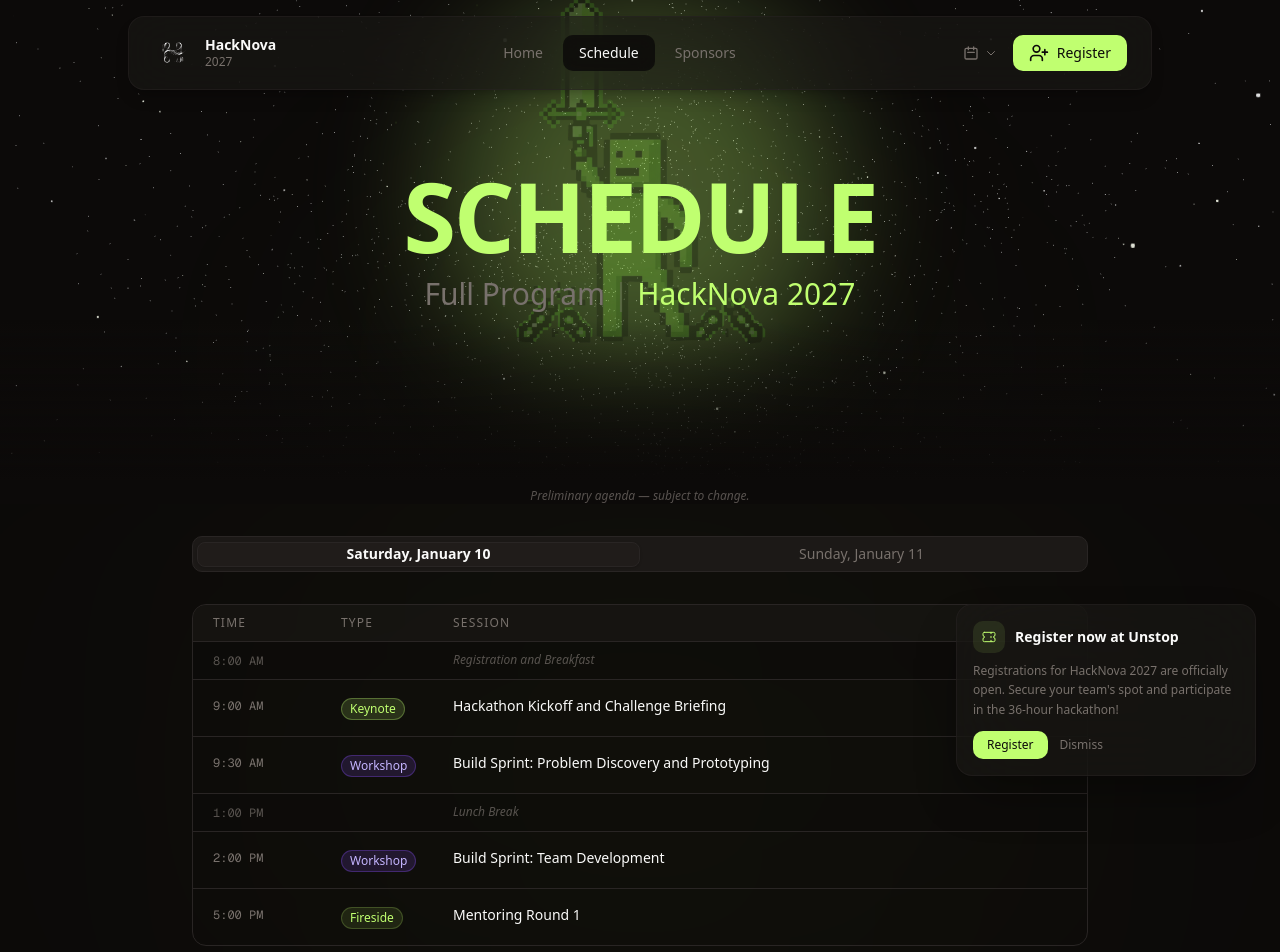
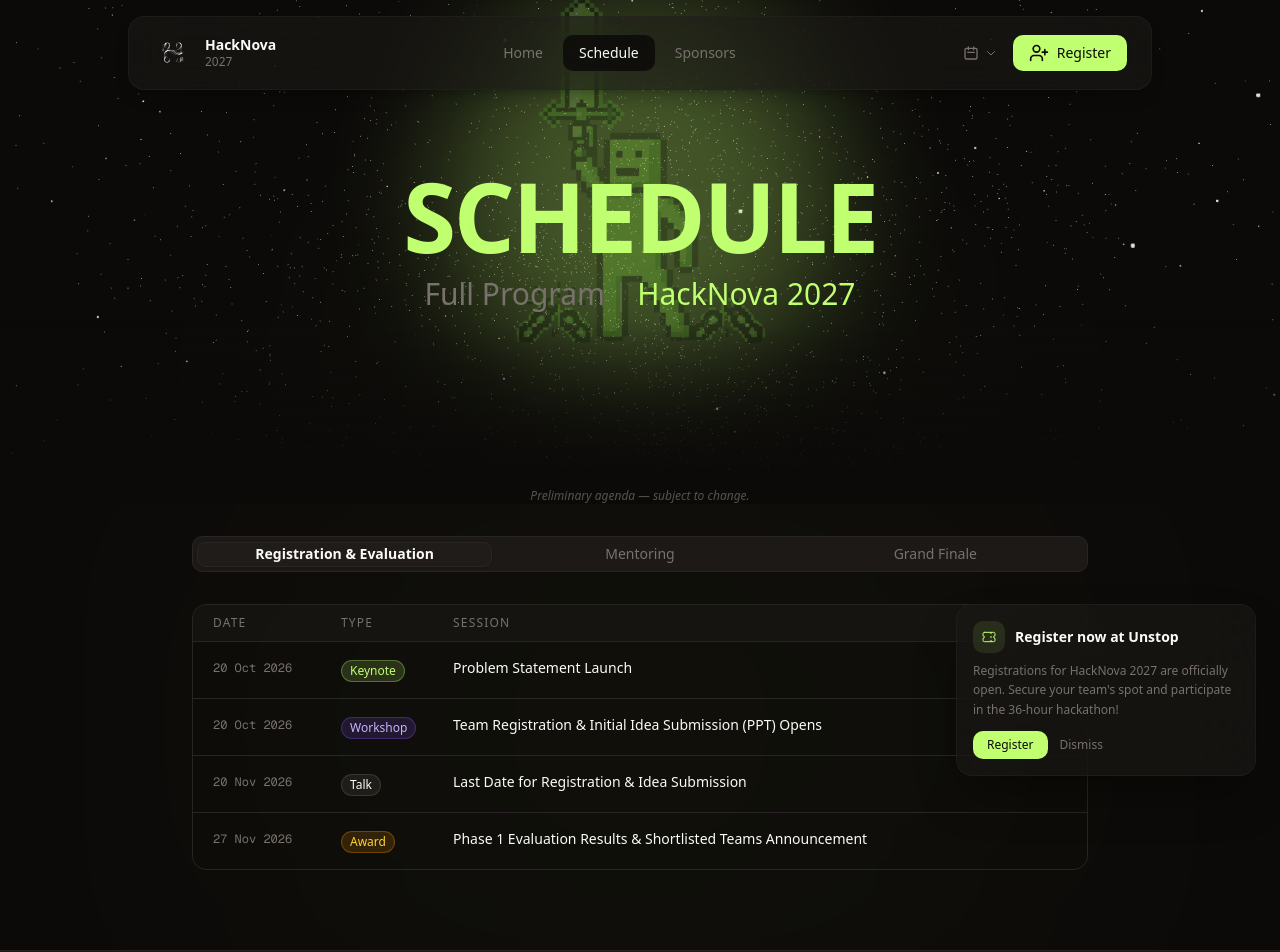
Before and after one commit to adtytiw/hacknova-2027, a Next.js app: page /schedule in a window 1280 px wide. Shown: the top 952 px of the page. Built offline with nearby package versions, Linux system fonts and the light colour scheme.

Commit message:
Update schedule with 2026-27 event timeline

```diff
--- a/src/components/sections/schedule.tsx
+++ b/src/components/sections/schedule.tsx
@@ -36,7 +36,7 @@
       {/* Main track */}
       <div className="divide-y divide-[#292524] overflow-hidden rounded-xl border border-[#292524]">
         <div className="hidden gap-4 bg-[#1C1917]/60 px-5 py-2.5 sm:grid sm:grid-cols-[7rem_6rem_1fr]">
-          <span className="text-xs tracking-widest text-[#78716C] uppercase">Time</span>
+          <span className="text-xs tracking-widest text-[#78716C] uppercase">Date</span>
           <span className="text-xs tracking-widest text-[#78716C] uppercase">Type</span>
           <span className="text-xs tracking-widest text-[#78716C] uppercase">Session</span>
         </div>
@@ -114,7 +114,7 @@
           <h2 className="text-2xl font-bold text-[#FAFAF9] sm:text-3xl">Schedule</h2>
           <div className="mt-3 h-1 w-16 rounded-full bg-[#C0FF70]" />
           <p className="mt-3 text-sm text-[#78716C]">
-            Jan 10–11, 2027 · Bharati Vidyapeeth Campus, Navi Mumbai
+            Oct 2026 – Feb 2027 · Bharati Vidyapeeth Campus, Navi Mumbai
           </p>
           {/* Change 3: preliminary disclaimer */}
           <p className="mt-1.5 text-xs text-[#78716C]/70 italic">
@@ -124,7 +124,7 @@
         )}
 
         <div className="mx-auto max-w-4xl">
-          <Tabs defaultValue="saturday">
+          <Tabs defaultValue="registration">
             <TabsList className="mb-6 h-auto w-full rounded-lg border border-[#292524] bg-[#1C1917] p-1">
               {schedule.map((day) => (
                 <TabsTrigger
--- a/src/data/schedule-data.ts
+++ b/src/data/schedule-data.ts
@@ -28,29 +28,84 @@
 
 export const schedule: ScheduleDay[] = [
   {
-    date: "2027-01-10",
-    label: "Saturday, January 10",
-    value: "saturday",
+    date: "2026-10-20",
+    label: "Registration & Evaluation",
+    value: "registration",
     sessions: [
-      { start: "8:00 AM", end: "9:00 AM", type: "logistics", title: "Registration and Breakfast" },
-      { start: "9:00 AM", end: "9:30 AM", type: "keynote", title: "Hackathon Kickoff and Challenge Briefing" },
-      { start: "9:30 AM", end: "1:00 PM", type: "workshop", title: "Build Sprint: Problem Discovery and Prototyping" },
-      { start: "1:00 PM", end: "2:00 PM", type: "break", title: "Lunch Break" },
-      { start: "2:00 PM", end: "5:00 PM", type: "workshop", title: "Build Sprint: Team Development" },
-      { start: "5:00 PM", end: "6:00 PM", type: "fireside", title: "Mentoring Round 1" },
+      {
+        start: "20 Oct 2026",
+        end: "20 Oct 2026",
+        type: "keynote",
+        title: "Problem Statement Launch",
+      },
+      {
+        start: "20 Oct 2026",
+        end: "20 Oct 2026",
+        type: "workshop",
+        title: "Team Registration & Initial Idea Submission (PPT) Opens",
+      },
+      {
+        start: "20 Nov 2026",
+        end: "20 Nov 2026",
+        type: "talk",
+        title: "Last Date for Registration & Idea Submission",
+      },
+      {
+        start: "27 Nov 2026",
+        end: "27 Nov 2026",
+        type: "award",
+        title: "Phase 1 Evaluation Results & Shortlisted Teams Announcement",
+      },
     ],
   },
   {
-    date: "2027-01-11",
-    label: "Sunday, January 11",
-    value: "sunday",
+    date: "2026-12-11",
+    label: "Mentoring",
+    value: "mentoring",
     sessions: [
-      { start: "8:00 AM", end: "9:00 AM", type: "logistics", title: "Breakfast and Team Check-in" },
-      { start: "9:00 AM", end: "12:00 PM", type: "workshop", title: "Build Sprint: Testing and Iteration" },
-      { start: "12:00 PM", end: "1:00 PM", type: "break", title: "Lunch Break" },
-      { start: "1:00 PM", end: "2:00 PM", type: "fireside", title: "Mentoring Round 2" },
-      { start: "2:00 PM", end: "4:00 PM", type: "talk", title: "Final Demos and Project Submissions" },
-      { start: "4:00 PM", end: "5:00 PM", type: "award", title: "Judging, Awards, and Closing Ceremony" },
+      {
+        start: "11 Dec 2026",
+        end: "11 Dec 2026",
+        type: "fireside",
+        title: "Mentoring Session 1",
+      },
+      {
+        start: "22 Dec 2026",
+        end: "22 Dec 2026",
+        type: "fireside",
+        title: "Mentoring Session 2",
+      },
+    ],
+  },
+  {
+    date: "2027-02-06",
+    label: "Grand Finale",
+    value: "grand-finale",
+    sessions: [
+      {
+        start: "6 Feb 2027",
+        end: "6 Feb 2027",
+        type: "keynote",
+        title: "Grand Finale Commences",
+      },
+      {
+        start: "7 Feb 2027",
+        end: "7 Feb 2027",
+        type: "panel",
+        title: "Final Product Evaluation by Jury Panel — Round 1 (1st Half)",
+      },
+      {
+        start: "7 Feb 2027",
+        end: "7 Feb 2027",
+        type: "award",
+        title: "Grand Finale Concludes (Round 2) & Final Results Declaration (2nd Half)",
+      },
+      {
+        start: "7 Feb 2027",
+        end: "7 Feb 2027",
+        type: "award",
+        title: "Awards & Prize Distribution Ceremony (2nd Half)",
+      },
     ],
   },
 ];
```
